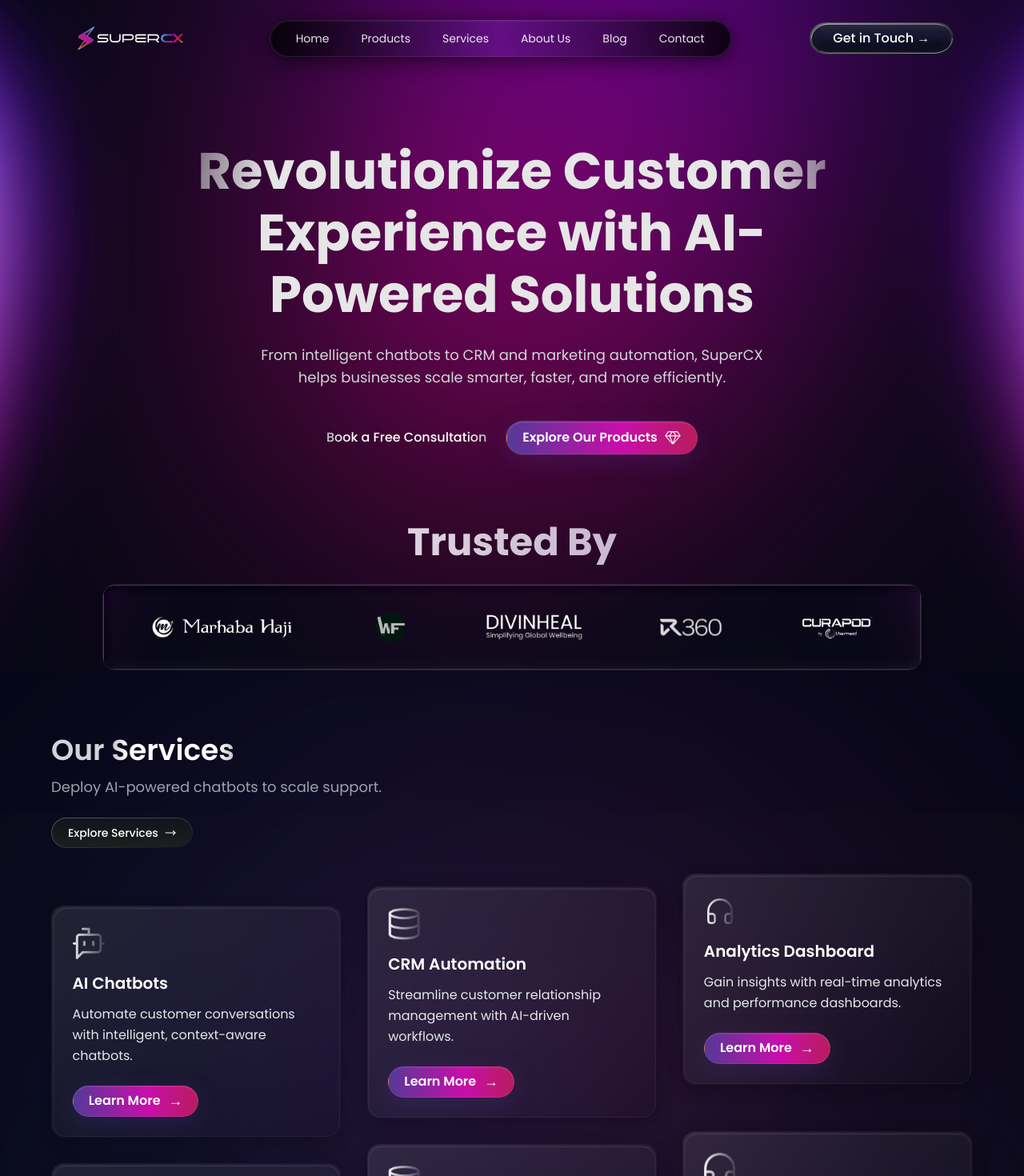
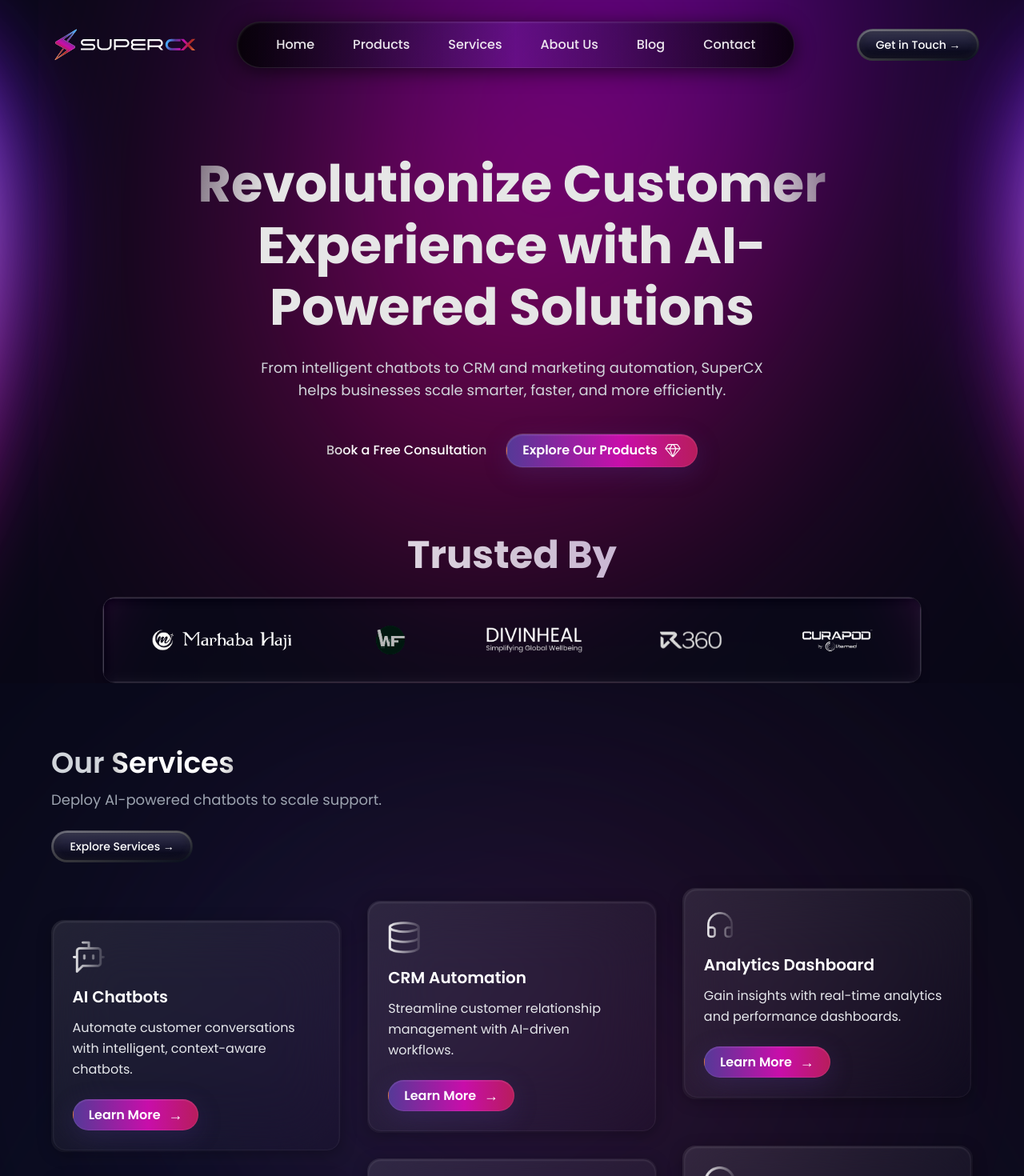
Before and after one commit to Supercx-code/supercxwebpage, a Next.js app: page / in a window 1280 px wide. Shown: the top 1470 px of the page at 80% size. Built offline with nearby package versions, Linux system fonts and the light colour scheme.

Commit message:
Framer motions integrated

```diff
--- a/package.json
+++ b/package.json
@@ -9,6 +9,7 @@
     "lint": "eslint"
   },
   "dependencies": {
+    "framer-motion": "^12.23.19",
     "lucide-react": "^0.543.0",
     "next": "15.5.2",
     "react": "19.1.0",
--- a/src/app/components/GlassyButton.tsx
+++ b/src/app/components/GlassyButton.tsx
@@ -11,19 +11,21 @@ export default function GlassyButton({ children, className = "" }: Props) {
   return (
     <button
       className={`relative rounded-full text-white font-medium overflow-visible group transition-transform duration-200 hover:-translate-y-0.5 ${className}`}
-      style={{ padding: "0.7rem 1.8rem", lineHeight: 1 }} // reduced padding
+      style={{ padding: "0.55rem 1.4rem", lineHeight: 1 }}
     >
       {/* Foreground content */}
-      <span className="relative z-20 flex items-center gap-3">{children}</span>
+      <span className="relative z-20 flex items-center gap-2 text-sm">
+        {children}
+      </span>
 
       {/* darker bluish glass background */}
       <div
         className="absolute inset-[2px] rounded-full z-0 pointer-events-none transition duration-300 group-hover:brightness-110 backdrop-blur-sm"
         style={{
           background:
-            "linear-gradient(180deg, rgba(20,19,56,0.9) 0%, rgba(8,7,22,0.95) 100%)", // darker gradient
+            "linear-gradient(180deg, rgba(20,19,56,0.9) 0%, rgba(8,7,22,0.95) 100%)",
           boxShadow:
-            "inset 0 6px 14px rgba(0,0,0,0.35), inset 0 -6px 12px rgba(255,255,255,0.05)",
+            "inset 0 4px 10px rgba(0,0,0,0.35), inset 0 -4px 8px rgba(255,255,255,0.05)",
         }}
       />
 
@@ -32,44 +34,38 @@ export default function GlassyButton({ children, className = "" }: Props) {
         className="absolute inset-0 rounded-full z-10 pointer-events-none opacity-90 group-hover:opacity-100 transition-opacity duration-300"
         style={{
           background:
-            "linear-gradient(180deg, rgba(255,255,255,0.12) 0%, rgba(255,255,255,0.05) 25%, rgba(0,0,0,0) 70%)",
+            "linear-gradient(180deg, rgba(255,255,255,0.18) 0%, rgba(255,255,255,0.1) 25%, rgba(0,0,0,0) 70%)",
           mixBlendMode: "screen",
         }}
       />
 
-      {/* silver stroke outline */}
+      {/* pure white stroke outline */}
       <svg
         className="absolute inset-0 w-full h-full z-30 pointer-events-none"
-        viewBox="0 0 300 80"
+        xmlns="http://www.w3.org/2000/svg"
         preserveAspectRatio="none"
-        xmlns="http://www.w3.org/2000/svg"
       >
         <defs>
           <linearGradient id="silverStroke" x1="0" y1="0" x2="1" y2="1">
-            <stop offset="0%" stopColor="#ffffff" stopOpacity="0.9" />
-            <stop offset="50%" stopColor="#e6e6e6" stopOpacity="0.5" />
-            <stop offset="100%" stopColor="#ffffff" stopOpacity="0.9" />
+            {/* all white stops for max brightness */}
+            <stop offset="0%" stopColor="#ffffff" stopOpacity="1" />
+            <stop offset="50%" stopColor="#ffffff" stopOpacity="1" />
+            <stop offset="100%" stopColor="#ffffff" stopOpacity="1" />
           </linearGradient>
         </defs>
 
         <rect
-            x="2"
+          x="4"
           y="2"
-            width="296"
-            height="76"
-            rx="38"
-            ry="38"
+          width="calc(100% - 8)"
+          height="calc(100% - 4)"
+          rx="9999"
+          ry="9999"
           fill="none"
           stroke="url(#silverStroke)"
-            strokeWidth="1.4"
-            strokeLinecap="round"
-            pathLength="678.76"  // match perimeter
-            strokeDasharray="299.4 40 299.4 40"
-            strokeDashoffset="60"   // shift so gaps align left/right
-            className="transition-all duration-300 group-hover:stroke-[1.6] group-hover:opacity-100"
-            opacity="0.9"
+          strokeWidth="2.4"   // 🔹 thicker pure white stroke
+          className="transition-all duration-300 group-hover:stroke-[2.8]"
         />
-
       </svg>
     </button>
   );
--- a/src/app/components/sliding_cards.tsx
+++ b/src/app/components/sliding_cards.tsx
@@ -23,12 +23,11 @@ export default function Card2({
       onClick={onClick}
       aria-pressed={isActive}
       className={`relative group focus:outline-none transition-all duration-500
-          ${isActive ? "w-[600px] h-[340px] p-6 rounded-2xl" : "w-[180px] h-[120px] p-3 rounded-xl"}
+        ${isActive ? "w-[600px] h-[380px] p-6 rounded-2xl" : "w-[180px] h-[120px] p-3 rounded-xl"}
         ${isActive ? "bg-white/5 backdrop-blur-sm border border-white/10" : "bg-white/5 border border-white/5"}
         shadow-sm text-left flex flex-col items-center justify-center
         ${!isActive ? "hover:border-white/20 hover:shadow-md" : ""}`}
     >
-
       {/* Inactive card */}
       {!isActive && (
         <>
@@ -43,11 +42,13 @@ export default function Card2({
       {isActive && (
         <div className="flex flex-col h-full justify-between w-full">
           {/* pill */}
-          <div className="inline-flex items-center gap-2 px-3 py-1 rounded-full
-                          bg-white/10 text-sm text-white/80 mb-6
-                          w-fit max-w-fit">
-            <div className="w-5 h-5 rounded-md bg-white/20 flex items-center justify-center">
-              {icon ?? <span>🛒</span>}
+          <div
+            className="inline-flex items-center gap-3 px-6 py-2 rounded-full
+                       bg-white/15 text-base font-semibold text-white mb-8
+                       w-fit max-w-fit shadow-md"
+          >
+            <div className="w-7 h-7 rounded-md bg-white/20 flex items-center justify-center">
+              {icon ?? <span className="text-lg">🛒</span>}
             </div>
             <span className="tracking-wide">{subtitle}</span>
           </div>
@@ -58,7 +59,6 @@ export default function Card2({
           </h3>
 
           {/* logos */}
-          {/* logos */}
           <div className="flex items-center gap-6 mt-8">
             <img
               src="/360.png"
@@ -66,7 +66,6 @@ export default function Card2({
               className="h-8 object-contain"
             />
           </div>
-
         </div>
       )}
     </button>
--- a/src/app/components/sliding_cardsCarousel.tsx
+++ b/src/app/components/sliding_cardsCarousel.tsx
@@ -1,7 +1,10 @@
+// src/app/components/sliding_cardsCarousel.tsx
 "use client";
 
-import React, { useCallback, useEffect, useState } from "react";
-import Card2 from "./sliding_cards";
+import React, { useCallback, useEffect, useMemo, useState } from "react";
+import { motion, Variants } from "framer-motion";
+import Card2 from "./sliding_cards"; // adjust path if needed
+import GlassyButton from "./GlassyButton";
 
 type Item = {
   id: number;
@@ -10,7 +13,6 @@ type Item = {
   icon?: React.ReactNode;
 };
 
-// ✅ keep this above the component
 const data: Item[] = [
   {
     id: 1,
@@ -34,8 +36,9 @@ const data: Item[] = [
 
 export default function CardsCarousel() {
   const [active, setActive] = useState<number>(0);
+  const offsetSpacing = 520; // tweak for horizontal spacing
 
-  // keyboard navigation
+  // keyboard nav
   const onKey = useCallback((e: KeyboardEvent) => {
     if (e.key === "ArrowLeft") setActive((s) => (s - 1 + data.length) % data.length);
     if (e.key === "ArrowRight") setActive((s) => (s + 1) % data.length);
@@ -46,77 +49,108 @@ export default function CardsCarousel() {
     return () => window.removeEventListener("keydown", onKey);
   }, [onKey]);
 
-  const offsetSpacing = 450;
+  // Precompute layout values
+  const positioned = useMemo(() => {
+    const n = data.length;
+    return data.map((item, idx) => {
+      let dist = (idx - active) % n;
+      if (dist < -Math.floor(n / 2)) dist += n;
+      if (dist > Math.floor(n / 2)) dist -= n;
+      const offsetX = dist * offsetSpacing;
+      const yOffset = dist === 0 ? 0 : 18;
+      const isActive = dist === 0;
+      const zIndex = 50 - Math.abs(dist);
+      const opacity = Math.abs(dist) > 2 ? 0 : 1;
+      return { item, idx, dist, offsetX, yOffset, isActive, zIndex, opacity };
+    });
+  }, [active]);
+
+  // typed variants — use string easing to avoid TS complaints
+  const containerVariants: Variants = {
+    hidden: { opacity: 0, y: 12 },
+    visible: {
+      opacity: 1,
+      y: 0,
+      transition: { duration: 0.6, ease: "easeOut" },
+    },
+  };
 
   return (
-        <section className="w-full py-16 flex flex-col items-center relative overflow-hidden">
+    <section className="w-full py-20 flex flex-col items-center relative overflow-hidden">
       {/* Section header */}
-          <div className="text-center mb-12">
-            {/* pill */}
-            <div
-              className="inline-flex flex-row gap-2 items-center
-                        w-fit
-                        px-5 py-2
-                        bg-gradient-to-b from-[#10151D] to-[#1D1F1E]
-                        text-sm font-medium
-                        rounded-full
-                        transition transform duration-200
-                        hover:scale-105 hover:brightness-110"
-            >
-              <img
-                src="/supercx-icon.svg"
-                alt="icon"
-                className="w-4 h-4 drop-shadow-[0_1px_2px_rgba(0,0,0,0.4)]"
-              />
-              Case Studies
+      <motion.div initial="hidden" animate="visible" variants={containerVariants} className="text-center mb-12">
+        <div className="inline-flex items-center mb-4 rounded-full bg-gradient-to-br from-[#585867] via-[#3A3A3F] to-[#080D1C] p-[1px]">
+          <GlassyButton className="px-6 py-2 text-base">
+            <img src="/supercx-icon.svg" alt="icon" className="w-5 h-5 drop-shadow-[0_1px_2px_rgba(0,0,0,0.4)]" />
+            <span>Case Studies</span>
+          </GlassyButton>
         </div>
 
-
-            {/* heading */}
         <h2 className="mt-3 text-4xl md:text-5xl font-extrabold text-subtle-gradient">
           <span>Real Results, Real</span> <br />
           <span>Businesses</span>
         </h2>
-          </div>
-      {/* Carousel */}
-      <div className="relative w-full h-[420px]">
-        {data.map((item, idx) => {
-          const n = data.length;
-          let dist = (idx - active) % n;
-          if (dist < -Math.floor(n / 2)) dist += n;
-          if (dist > Math.floor(n / 2)) dist -= n;
+      </motion.div>
 
-          const offsetX = dist * offsetSpacing;
-          const yOffset = dist === 0 ? 0 : 10;
-          const isActive = dist === 0;
+      {/* Carousel area */}
+      <div className="relative w-full h-[520px]">
+        {positioned.map(({ item, idx, offsetX, yOffset, isActive, zIndex, opacity }) => {
+          // visual scale
+          const scale = isActive ? 1 : Math.max(0.78, 1 - Math.abs(offsetX) / 3000);
 
-          const zIndex = 50 - Math.abs(dist);
-          const opacity = Math.abs(dist) > 2 ? 0 : 1;
-
-          const widthClass = isActive ? "w-[600px] h-[340px]" : "w-[180px] h-[120px]";
+          // explicit sizing — helps avoid overflow of content
+          const width = isActive ? 760 : 220;
+          const height = isActive ? 480 : 140;
 
           return (
+            // Outer wrapper centers the element using translate(-50%,-50%)
             <div
               key={item.id}
               style={{
                 position: "absolute",
                 left: "50%",
                 top: "50%",
-                transform: `translate(-50%, -50%) translateX(${offsetX}px) translateY(${yOffset}px)`,
+                transform: "translate(-50%, -50%)",
                 zIndex,
+                pointerEvents: isActive ? "auto" : "none", // only active is interactive
+              }}
+            >
+              {/* Animate x/y/scale/opacity relative to the centered wrapper */}
+              <motion.div
+              key={item.id}
+              drag="x"                         // ✅ enable horizontal drag
+              dragConstraints={{ left: 0, right: 0 }} // prevents infinite dragging
+              onDragEnd={(e, info) => {
+                // ✅ snap to closest card based on drag distance
+                if (info.offset.x < -100) {
+                  setActive((active + 1) % data.length);  // swipe left → next card
+                } else if (info.offset.x > 100) {
+                  setActive((active - 1 + data.length) % data.length); // swipe right → prev card
+                }
+              }}
+              onClick={() => setActive(idx)}   // ✅ click card → make active
+              animate={{
+                x: offsetX,
+                y: yOffset,
+                scale: isActive ? 1 : 0.85,
                 opacity,
-                transition: "transform 700ms cubic-bezier(.2,.9,.2,1), opacity 400ms",
-                willChange: "transform, opacity",
               }}
-              className={`flex items-center justify-center ${widthClass}`}
+              transition={{
+                type: "spring",
+                stiffness: 200,
+                damping: 24,
+              }}
+              className="flex items-center justify-center cursor-pointer"
+              style={{ width, height }}
             >
               <Card2
                 title={item.title}
                 subtitle={item.subtitle}
                 icon={<span className="text-lg">{item.icon}</span>}
                 isActive={isActive}
-                onClick={() => setActive(idx)}
               />
+            </motion.div>
+
             </div>
           );
         })}
@@ -125,9 +159,10 @@ export default function CardsCarousel() {
       {/* Dots */}
       <div className="mt-8 flex items-center justify-center gap-3">
         {data.map((_, i) => (
-          <button
+          <motion.button
             key={i}
             onClick={() => setActive(i)}
+            whileTap={{ scale: 0.92 }}
             className={`h-2 rounded-full transition-all duration-300 ${
               i === active ? "w-6 bg-white" : "w-2 bg-white/30"
             }`}
--- a/src/app/page.tsx
+++ b/src/app/page.tsx
@@ -16,30 +16,34 @@ export default function Home() {
         style={{ backgroundImage: "url('/landing-bg-1.svg')" }}
       >
         {/* NAVBAR */}
-        <header className="relative z-20 flex items-center justify-between w-full max-w-6xl mx-auto px-6 py-6">
-          {/* Logo */}
-          <img src="/logo.svg" alt="Logo" className="h-12 w-auto" />
+        <header className="relative z-20 flex items-center w-full max-w-7xl mx-auto px-8 py-6">
+          {/* Logo (bigger + stick left) */}
+          <div className="flex-shrink-0">
+            <img src="/logo.svg" alt="Logo" className="h-16 w-auto" /> {/* increased size */}
+          </div>
 
-          {/* Nav Links */}
+          {/* Nav Links (center pill, longer & bigger) */}
           <nav
-            className="flex items-center gap-10 px-8 py-3
+            className="flex items-center gap-12 px-12 py-4 mx-auto
               rounded-full
               bg-gradient-to-r from-black/80 via-purple-800/40 to-black/80
               backdrop-blur-xl
               border border-white/10
               shadow-[inset_1px_1px_2px_rgba(255,255,255,0.08),0_4px_25px_rgba(0,0,0,0.6)]"
           >
-            <a href="#" className="text-sm text-white/90 hover:text-pink-400 transition">Home</a>
-            <a href="#" className="text-sm text-white/90 hover:text-pink-400 transition">Products</a>
-            <a href="#" className="text-sm text-white/90 hover:text-pink-400 transition">Services</a>
-            <a href="#" className="text-sm text-white/90 hover:text-pink-400 transition">About Us</a>
-            <a href="#" className="text-sm text-white/90 hover:text-pink-400 transition">Blog</a>
-            <a href="#" className="text-sm text-white/90 hover:text-pink-400 transition">Contact</a>
+            <a href="#" className="text-base font-medium text-white/90 hover:text-pink-400 transition">Home</a>
+            <a href="#" className="text-base font-medium text-white/90 hover:text-pink-400 transition">Products</a>
+            <a href="#" className="text-base font-medium text-white/90 hover:text-pink-400 transition">Services</a>
+            <a href="#" className="text-base font-medium text-white/90 hover:text-pink-400 transition">About Us</a>
+            <a href="#" className="text-base font-medium text-white/90 hover:text-pink-400 transition">Blog</a>
+            <a href="#" className="text-base font-medium text-white/90 hover:text-pink-400 transition">Contact</a>
           </nav>
 
-          {/* CTA Button */}
+          {/* CTA Button (push far right) */}
+          <div className="flex-shrink-0 ml-auto">
             <div className="rounded-full bg-gradient-to-br from-[#585867] via-[#3A3A3F] to-[#080D1C] w-fit p-[1px]">
               <GlassyButton>Get in Touch →</GlassyButton>
+            </div>
           </div>
         </header>
 
@@ -131,18 +135,7 @@ export default function Home() {
           {/* Explore Services Button */}
           <div className="mt-6">
                         <div className="rounded-full bg-gradient-to-br from-[#585867] via-[#3A3A3F] to-[#080D1C] w-fit p-[1px]">
-              <button
-                className="flex flex-row items-center gap-2
-                          px-5 py-2
-                          bg-gradient-to-b from-[#10151D] to-[#1D1F1E]
-                          text-white text-sm font-medium
-                          rounded-full
-                          transition transform duration-200
-                          hover:scale-105 hover:brightness-110"
-              >
-                Explore Services
-                <LuMoveRight className="text-sm" />
-              </button>
+              <GlassyButton>Explore Services →</GlassyButton>
             </div>
           </div>
         </div>
@@ -367,23 +360,16 @@ export default function Home() {
             {/* pill */}
             {/* pill as button */}
               <div className="mx-auto w-fit mb-4 rounded-full bg-gradient-to-br from-[#585867] via-[#3A3A3F] to-[#080D1C] p-[1px]">
-              <button
-                className="flex items-center gap-2
-                          px-5 py-2
-                          bg-gradient-to-b from-[#10151D] to-[#1D1F1E]
-                          text-white text-sm font-medium
-                          rounded-full
-                          transition transform duration-200
-                          hover:scale-105 hover:brightness-110"
-              >
+                <GlassyButton>
                   <img
                     src="/supercx-icon.svg"
                     alt="icon"
                     className="w-4 h-4 drop-shadow-[0_1px_2px_rgba(0,0,0,0.4)]"
                   />
                   <span>Super Products</span>
-              </button>
+                </GlassyButton>
           </div>
+
 
 
 
@@ -408,23 +394,16 @@ export default function Home() {
 
           {/* CTA */}
           <div className="mx-auto w-fit mb-4 rounded-full bg-gradient-to-br from-[#585867] via-[#3A3A3F] to-[#080D1C] p-[1px] mt-8">
-            <button
-              className="flex items-center gap-2
-                        px-5 py-2
-                        bg-gradient-to-b from-[#10151D] to-[#1D1F1E]
-                        text-white text-sm font-medium
-                        rounded-full
-                        transition transform duration-200
-                        hover:scale-105 hover:brightness-110"
-            >
+            <GlassyButton>
               <img
                 src="/supercx-icon.svg"
                 alt="icon"
                 className="w-4 h-4 drop-shadow-[0_1px_2px_rgba(0,0,0,0.4)]"
               />
               <span>Learn More</span>
-            </button>
+            </GlassyButton>
           </div>
+
 
         </div>
       </section>
@@ -473,14 +452,15 @@ export default function Home() {
   {/* Content */}
   <div className="relative z-10 w-full px-8 -mt-16">
     {/* Pill */}
-    <div className="inline-flex items-center gap-2 px-5 py-2 rounded-full
-                    bg-white/10 border border-white/20 shadow-sm text-sm font-medium text-white mb-6">
+    <div className="mx-auto w-fit mb-6 rounded-full bg-gradient-to-br from-[#585867] via-[#3A3A3F] to-[#080D1C] p-[1px]">
+      <GlassyButton>
         <img
           src="/supercx-icon.svg"
           alt="icon"
           className="w-4 h-4 drop-shadow-[0_1px_2px_rgba(0,0,0,0.4)]"
         />
-      What Our Clients Say
+        <span>What Our Clients Say</span>
+      </GlassyButton>
     </div>
 
     <img
@@ -536,10 +516,12 @@ export default function Home() {
     </h2>
 
         {/* Pill */}
-    <div className="inline-flex items-center gap-2 px-5 py-2 rounded-full
-                    bg-white/10 border border-white/20 shadow-sm text-sm font-medium text-white mb-6">
-      AI Solutions Tailored for Your Industry
+      <div className="inline-flex items-center mb-6 rounded-full bg-gradient-to-br from-[#585867] via-[#3A3A3F] to-[#080D1C] p-[1px]">
+        <GlassyButton>
+          <span>AI Solutions Tailored for Your Industry</span>
+        </GlassyButton>
       </div>
+
 
     {/* Grid */}
     <div className="grid grid-cols-1 sm:grid-cols-2 lg:grid-cols-2 gap-6">
```
Also changed, not shown: 1 other file (tests, documents, lock files or other folders). Lines whose indentation alone changed are shown as unchanged.
